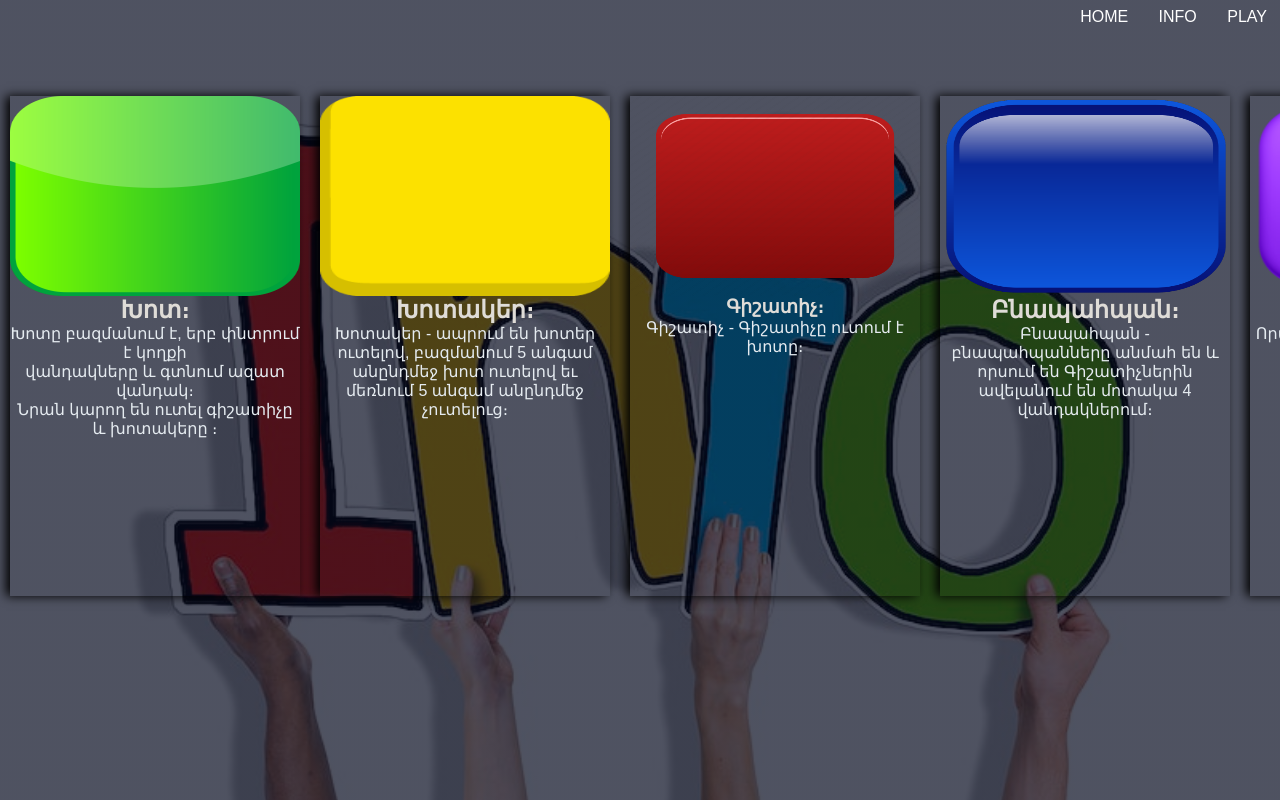
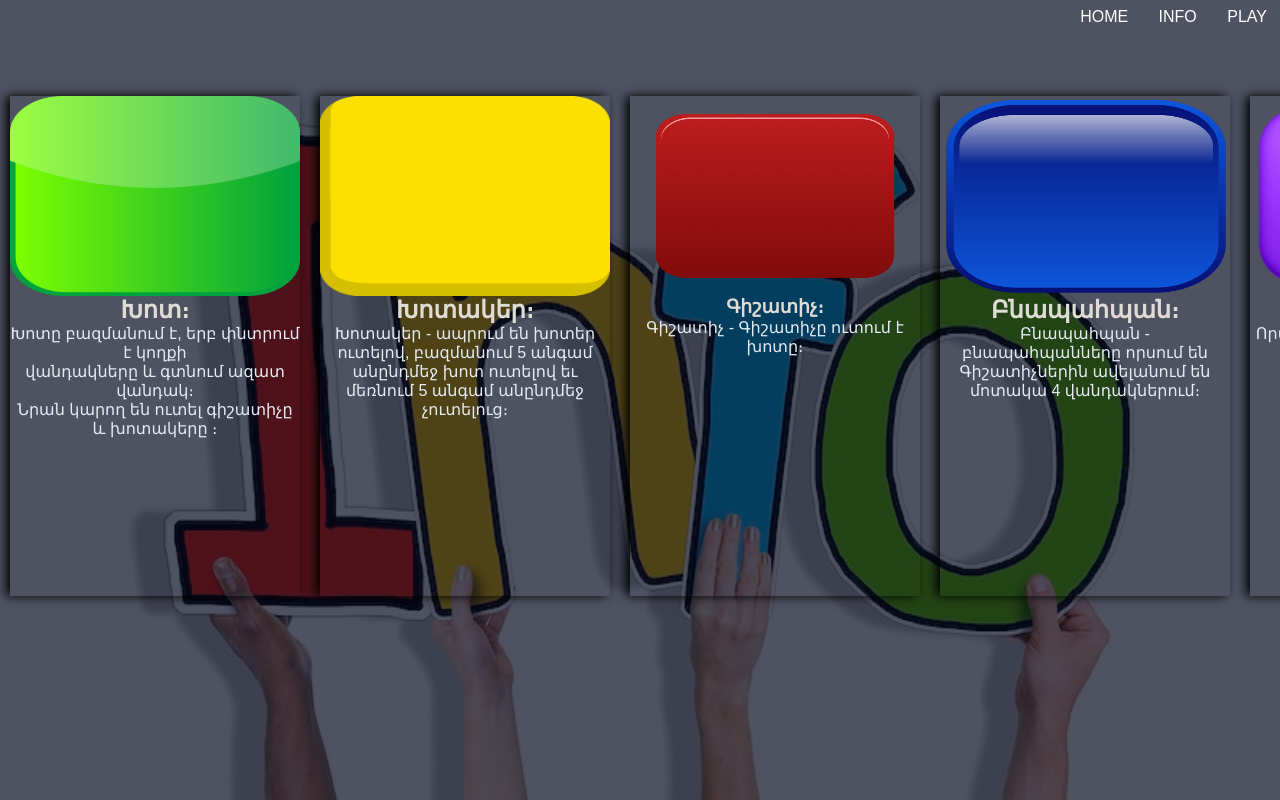
Before and after one commit to VladimirSargsyan/GameofLIfe, a website: page GameofLifeVS/info.html in a window 1280 px wide. Shown: the top 800 px of the page. Drawn offline with Linux system fonts and the light colour scheme.

Commit message:
final code

```diff
--- a/GameofLifeVS/info.html
+++ b/GameofLifeVS/info.html
@@ -46,7 +46,7 @@
           <div class="box">
         <img src="img/jur.png">
         <h1>Բնապահպան։</h1>
-          <p class="grass1">Բնապահպան - բնապահպանները անմահ են և որսում են Գիշատիչներին ավելանում են մոտակա 4 վանդակներում։ </p>
+          <p class="grass1">Բնապահպան - բնապահպանները  որսում են Գիշատիչներին ավելանում են մոտակա 4 վանդակներում։ </p>
        </div>
 
         <div class="box">
```
Also changed, not shown: GameofLifeVS/home.html (+2 -0 lines).
